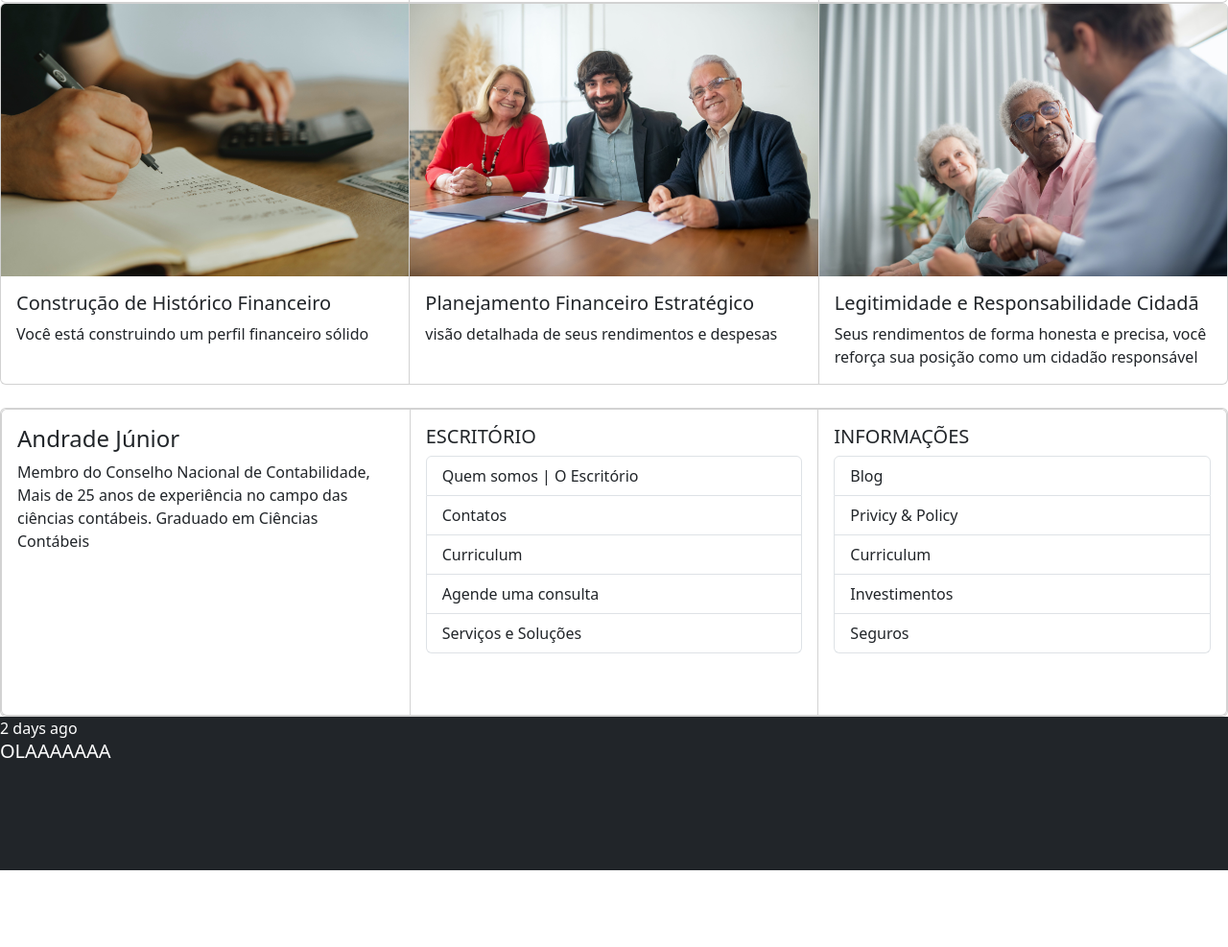
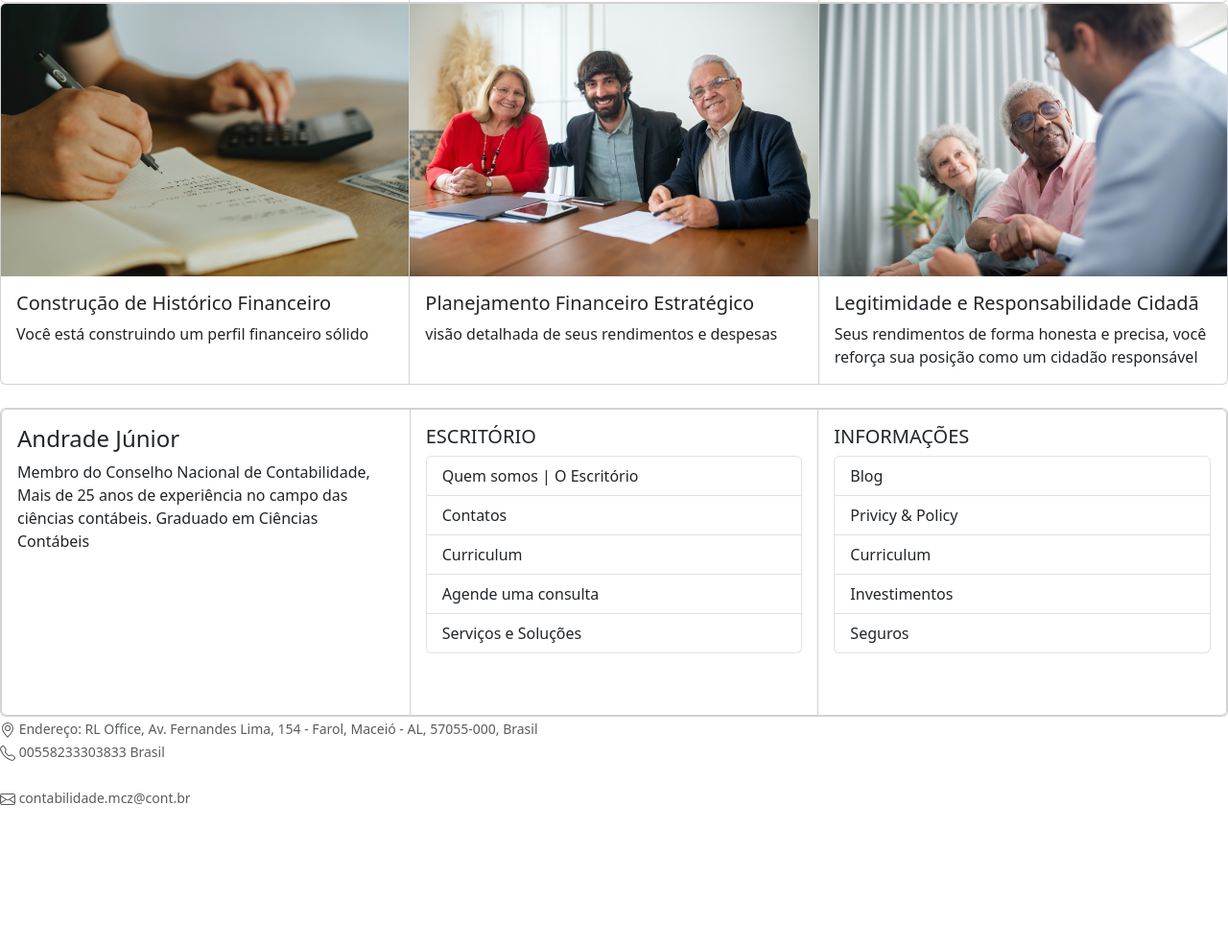
Before and after one commit to beto-cardan/contabilidade, a plain HTML site: page index.html in a window 1280 px wide. Shown: the part 1352-2339 px from the top of the page at 96% size. Before the commit the page ends 2259 px from the top, so only its background shows below. Drawn offline with nearby package versions, Linux system fonts and the light colour scheme; a web font is replaced by a local one.

Commit message:
Update index.html

```diff
--- a/index.html
+++ b/index.html
@@ -41,6 +41,7 @@
             <a class="nav-link" href="#">Contatos</a>
           </li>
         </ul>
+
 
         <form class="d-flex">
           <ul class="nav justify-content-end">
@@ -205,9 +206,31 @@
 
     </div>
 
-    <div class="card-footer text-bg-dark"style="height: 10rem;">
-      2 days ago
-      <h5>OLAAAAAAA</h5>
+    <div class="card-group">
+        <div class="card-footer" style="height: 15rem;">
+          <small class="text-body-secondary">
+            <svg xmlns="http://www.w3.org/2000/svg" width="16" height="16" fill="currentColor" class="bi bi-geo-alt" viewBox="0 0 16 16">
+            <path d="M12.166 8.94c-.524 1.062-1.234 2.12-1.96 3.07A32 32 0 0 1 8 14.58a32 32 0 0 1-2.206-2.57c-.726-.95-1.436-2.008-1.96-3.07C3.304 7.867 3 6.862 3 6a5 5 0 0 1 10 0c0 .862-.305 1.867-.834 2.94M8 16s6-5.686 6-10A6 6 0 0 0 2 6c0 4.314 6 10 6 10"/>
+            <path d="M8 8a2 2 0 1 1 0-4 2 2 0 0 1 0 4m0 1a3 3 0 1 0 0-6 3 3 0 0 0 0 6"/>
+          </svg>
+          Endereço: RL Office, Av. Fernandes Lima, 154 - Farol, Maceió - AL, 57055-000, Brasil</small>
+          <BR>
+            <small class="text-body-secondary">
+              <svg xmlns="http://www.w3.org/2000/svg" width="16" height="16" fill="currentColor" class="bi bi-telephone" viewBox="0 0 16 16">
+                <path d="M3.654 1.328a.678.678 0 0 0-1.015-.063L1.605 2.3c-.483.484-.661 1.169-.45 1.77a17.6 17.6 0 0 0 4.168 6.608 17.6 17.6 0 0 0 6.608 4.168c.601.211 1.286.033 1.77-.45l1.034-1.034a.678.678 0 0 0-.063-1.015l-2.307-1.794a.68.68 0 0 0-.58-.122l-2.19.547a1.75 1.75 0 0 1-1.657-.459L5.482 8.062a1.75 1.75 0 0 1-.46-1.657l.548-2.19a.68.68 0 0 0-.122-.58zM1.884.511a1.745 1.745 0 0 1 2.612.163L6.29 2.98c.329.423.445.974.315 1.494l-.547 2.19a.68.68 0 0 0 .178.643l2.457 2.457a.68.68 0 0 0 .644.178l2.189-.547a1.75 1.75 0 0 1 1.494.315l2.306 1.794c.829.645.905 1.87.163 2.611l-1.034 1.034c-.74.74-1.846 1.065-2.877.702a18.6 18.6 0 0 1-7.01-4.42 18.6 18.6 0 0 1-4.42-7.009c-.362-1.03-.037-2.137.703-2.877z"/>
+              </svg> 00558233303833 Brasil
+           </small>
+          </BR>
+          <BR>
+            <small class="text-body-secondary">
+              <svg xmlns="http://www.w3.org/2000/svg" width="16" height="16" fill="currentColor" class="bi bi-envelope" viewBox="0 0 16 16">
+                <path d="M0 4a2 2 0 0 1 2-2h12a2 2 0 0 1 2 2v8a2 2 0 0 1-2 2H2a2 2 0 0 1-2-2zm2-1a1 1 0 0 0-1 1v.217l7 4.2 7-4.2V4a1 1 0 0 0-1-1zm13 2.383-4.708 2.825L15 11.105zm-.034 6.876-5.64-3.471L8 9.583l-1.326-.795-5.64 3.47A1 1 0 0 0 2 13h12a1 1 0 0 0 .966-.741M1 11.105l4.708-2.897L1 5.383z"/>
+              </svg> contabilidade.mcz@cont.br
+           </small>
+
+          </BR>
+
+        </div>
     </div>
 
 
```
